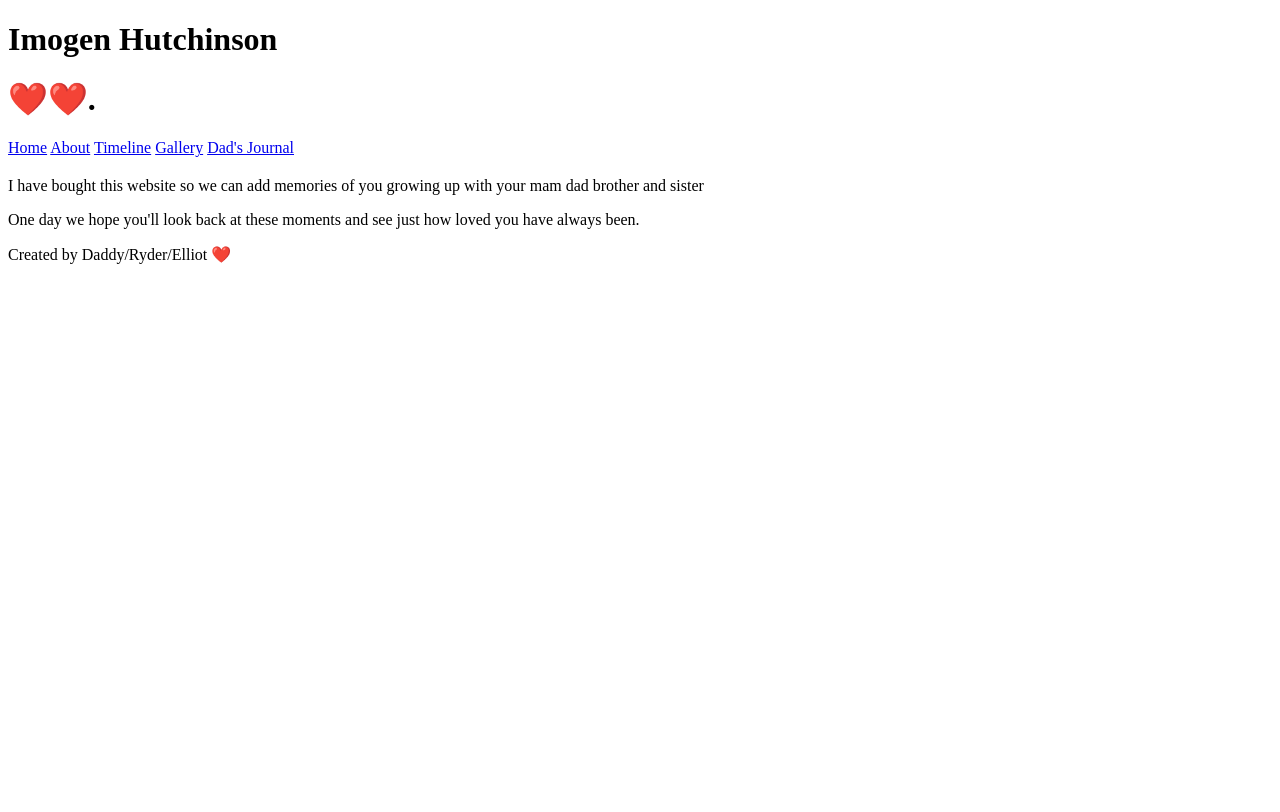
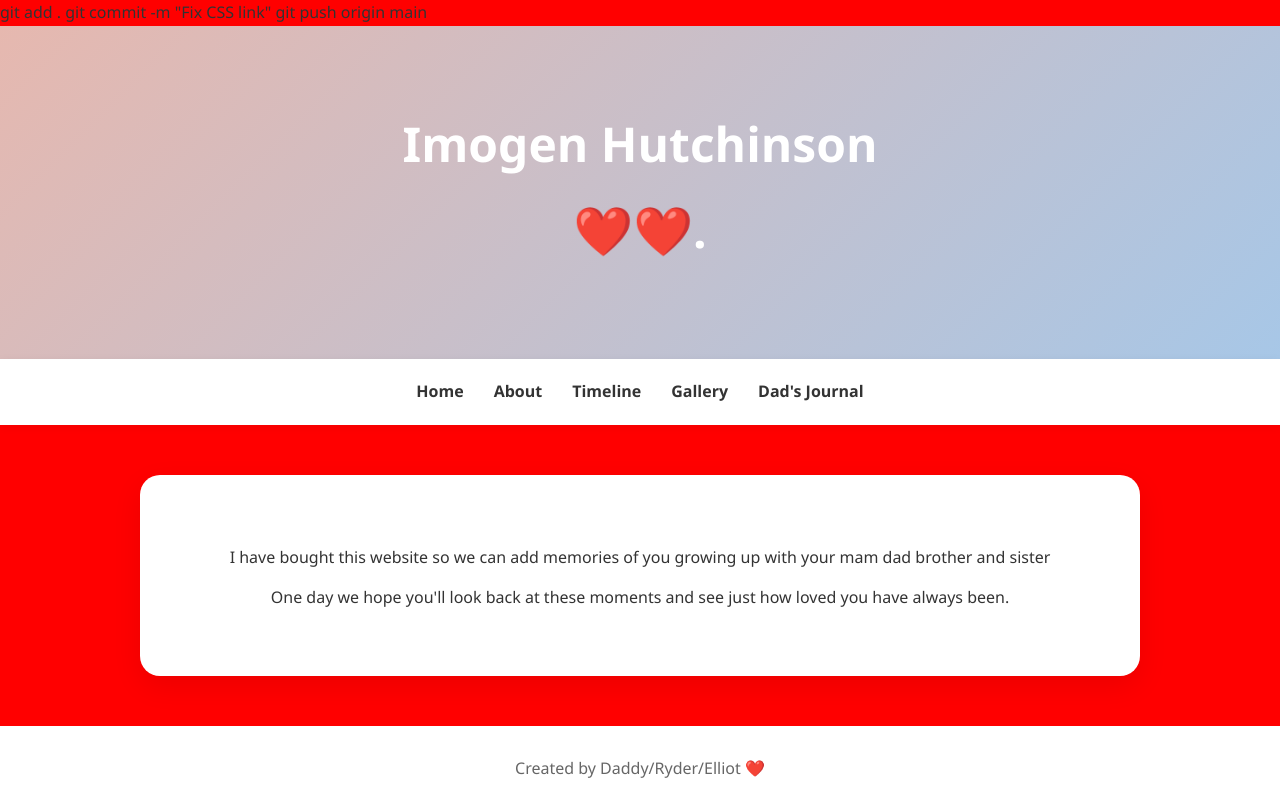
Before and after one commit to Minerals20/imogenhutchinson-com, a plain HTML site: page index.html in a window 1280 px wide. Drawn offline with Linux system fonts and the light colour scheme.

Commit message:
css test

```diff
--- a/index.html
+++ b/index.html
@@ -5,8 +5,14 @@
     <meta charset="UTF-8">
     <meta name="viewport" content="width=device-width, initial-scale=1.0">
     <title>Imogen Hutchinson</title>
+    <link rel="stylesheet" href="css/style.css">
+</head>
 
-</head>
+git add .
+git commit -m "Fix CSS link"
+git push origin main
+
+
 
 <body>
 
```
